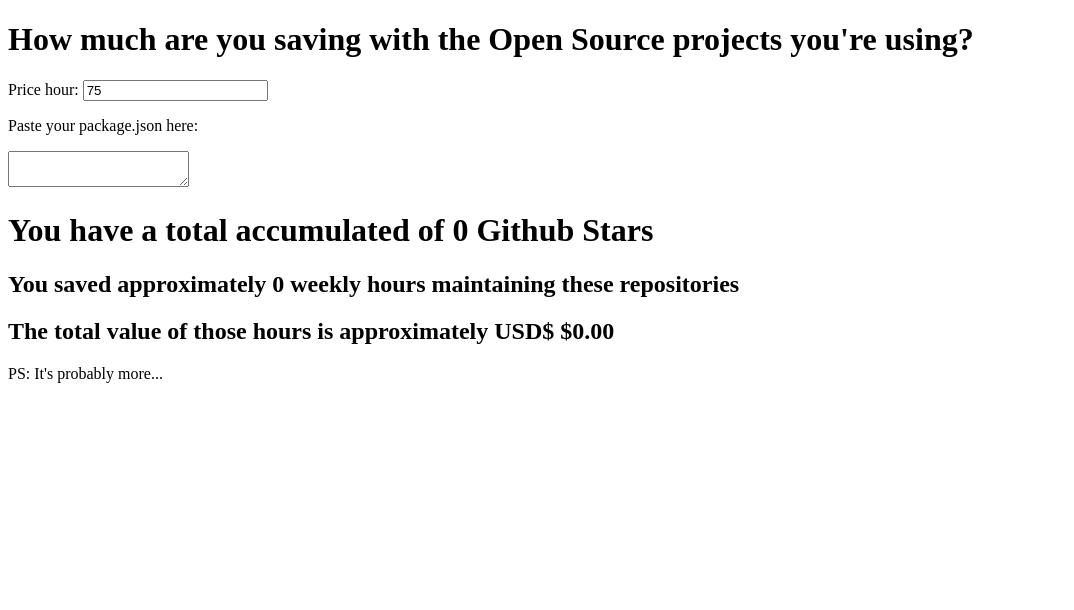
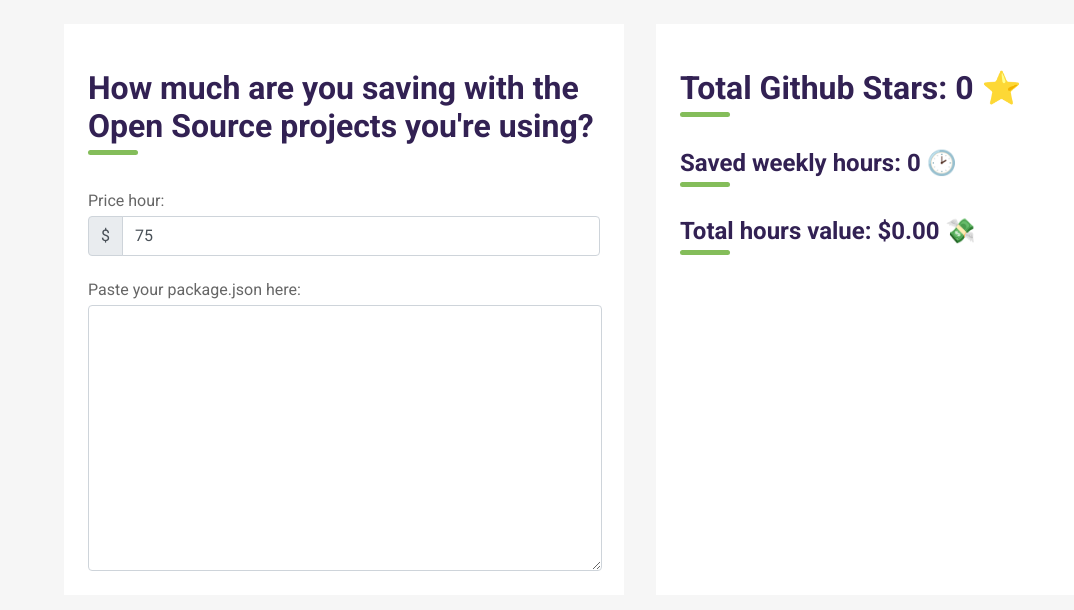
Before and after one commit to Elecash/os-calculator, an Angular app: page / in a window 1280 px wide. Shown: the top 610 px of the page, without its empty margins (0-1074 px from the left). Built offline with nearby package versions, Linux system fonts and the light colour scheme.

Commit message:
Add some poor design because I'm not a designer, please help

```diff
--- a/src/app/app.component.ts
+++ b/src/app/app.component.ts
@@ -1,7 +1,7 @@
 import {Component} from '@angular/core';
 
 @Component({
-    selector: 'app-root',
+    selector: 'osc-root',
     templateUrl: './app.component.html',
     styleUrls: ['./app.component.scss']
 })
--- a/src/app/home/home.component.html
+++ b/src/app/home/home.component.html
@@ -1,13 +1,24 @@
-<h1>How much are you saving with the Open Source projects you're using?</h1>
-<label>
-    Price hour: <input [formControl]="priceHour" type="number" min="0">
-</label>
+<div class="column">
+    <h1>How much are you saving with the Open Source projects you're using?</h1>
+    <div>
+        <label for="priceHour">Price hour:</label>
+        <div class="input-group">
+            <div class="input-symbol">$</div>
+            <input [formControl]="priceHour" id="priceHour" type="number" min="0">
+        </div>
+    </div>
 
-<p>Paste your package.json here:</p>
-<textarea [formControl]="jsonTextArea"></textarea>
+    <div>
+        <label for="jsonTextArea">Paste your package.json here:</label>
+        <textarea [formControl]="jsonTextArea" id="jsonTextArea"></textarea>
+    </div>
+</div>
 
-<h1>You have a total accumulated of {{ starsCount }} Github Stars</h1>
-<h2>You saved approximately {{ totalHours }} weekly hours maintaining these repositories</h2>
-<h2>The total value of those hours is approximately USD$ {{ totalValue | currency }}</h2>
+<div class="column">
+    <h1>Total Github Stars: {{ starsCount | number }} ⭐️</h1>
+    <h2>Saved weekly hours: {{ totalHours | number }} 🕑</h2>
+    <h2>Total hours value: {{ totalValue | currency }} 💸</h2>
+    <h3 *ngIf="missingRepos > 0">We've not been able to calculate the value of {{ missingRepos }} repositories.</h3>
 
-<p>PS: It's probably more...</p>
+    <p *ngIf="totalValue > 0">PS: It's probably more...</p>
+</div>
--- a/src/app/home/home.component.ts
+++ b/src/app/home/home.component.ts
@@ -4,7 +4,7 @@ import {Subscription} from 'rxjs';
 import {HttpClient} from '@angular/common/http';
 
 @Component({
-    selector: 'app-home',
+    selector: 'osc-home',
     templateUrl: 'home.component.html',
     styleUrls: ['home.component.scss']
 })
@@ -14,6 +14,7 @@ export class HomeComponent implements OnInit, OnDestroy {
     starsCount = 0;
     totalHours = 0;
     totalValue = 0;
+    missingRepos = 0;
 
     readonly subscriptions: Subscription[] = [];
 
@@ -63,6 +64,7 @@ export class HomeComponent implements OnInit, OnDestroy {
 
         this.starsCount = Math.round(pkgsArray.reduce((p, n) => (n.starsCount / n.packages.length) + p, 0));
         this.totalHours = Math.round(pkgsArray.reduce((p, n) => (n.starsCount * (n.score / n.packages.length) / 100) + p, 0));
+        this.missingRepos = responseArray.length - pkgsArray.length;
         this.calculateValue();
     }
 
--- a/src/index.html
+++ b/src/index.html
@@ -8,6 +8,6 @@
     <link rel="icon" type="image/x-icon" href="favicon.ico">
 </head>
 <body>
-<app-root></app-root>
+<osc-root></osc-root>
 </body>
 </html>
--- a/src/styles.scss
+++ b/src/styles.scss
@@ -1 +1,118 @@
 /* You can add global styles to this file, and also import other style files */
+@import url('https://fonts.googleapis.com/css2?family=Roboto:ital,wght@0,100;0,300;0,400;0,500;0,700;0,900;1,100;1,300;1,400;1,500;1,700;1,900&display=swap');
+
+* {
+    font-family: 'Roboto', sans-serif;
+}
+
+body, html {
+    padding: 0;
+    margin: 0;
+    background-color: #f6f6f6;
+}
+
+h1, h2 {
+    position: relative;
+    color: #322153;
+
+    &::before {
+        position: absolute;
+        content: "";
+        width: 50px;
+        height: 5px;
+        background-color: #84BD5A;
+        bottom: -10px;
+        border-radius: 5px;
+    }
+}
+
+label {
+    display: block;
+    width: 100%;
+    color: #666666;
+    margin-top: 24px;
+    margin-bottom: 6px;
+}
+
+textarea {
+    display: block;
+    width: calc(100% - 24px);
+    height: 240px;
+    padding: 12px;
+    font-size: 16px;
+    font-weight: 400;
+    line-height: 1.5;
+    color: #495057;
+    background-color: #fff;
+    background-clip: padding-box;
+    border: 1px solid #ced4da;
+    border-radius: .25rem;
+    position: relative;
+    flex: 1 1 0;
+}
+
+input[type='number'] {
+    display: block;
+    width: 100%;
+    height: 38px;
+    padding: 0 12px;
+    font-size: 16px;
+    font-weight: 400;
+    line-height: 1.5;
+    color: #495057;
+    background-color: #fff;
+    background-clip: padding-box;
+    border: 1px solid #ced4da;
+    border-radius: 0 .25rem .25rem 0;
+    position: relative;
+    flex: 1 1 0;
+    margin-left: -1px;
+}
+
+.input {
+    &-group {
+        position: relative;
+        display: flex;
+        flex-wrap: wrap;
+        align-items: stretch;
+        width: 100%;
+    }
+
+    &-symbol {
+        display: flex;
+        align-items: center;
+        padding: .375rem .75rem;
+        margin-bottom: 0;
+        font-size: 1rem;
+        font-weight: 400;
+        line-height: 1.5;
+        color: #495057;
+        text-align: center;
+        white-space: nowrap;
+        background-color: #e9ecef;
+        border: 1px solid #ced4da;
+        border-radius: .25rem 0 0 .25rem;
+    }
+}
+
+.column {
+    display: flex;
+    flex-direction: column;
+    width: 40%;
+    padding: 24px;
+    background-color: #ffffff;
+    margin-top: 24px;
+
+    &:first-child {
+        margin-right: 32px;
+    }
+}
+
+osc-root {
+    display: flex;
+}
+
+osc-home {
+    display: flex;
+    justify-content: center;
+}
--- a/tslint.json
+++ b/tslint.json
@@ -19,13 +19,13 @@
         "directive-selector": [
             true,
             "attribute",
-            "app",
+            "osc",
             "camelCase"
         ],
         "component-selector": [
             true,
             "element",
-            "app",
+            "osc",
             "kebab-case"
         ],
         "eofline": true,
```
